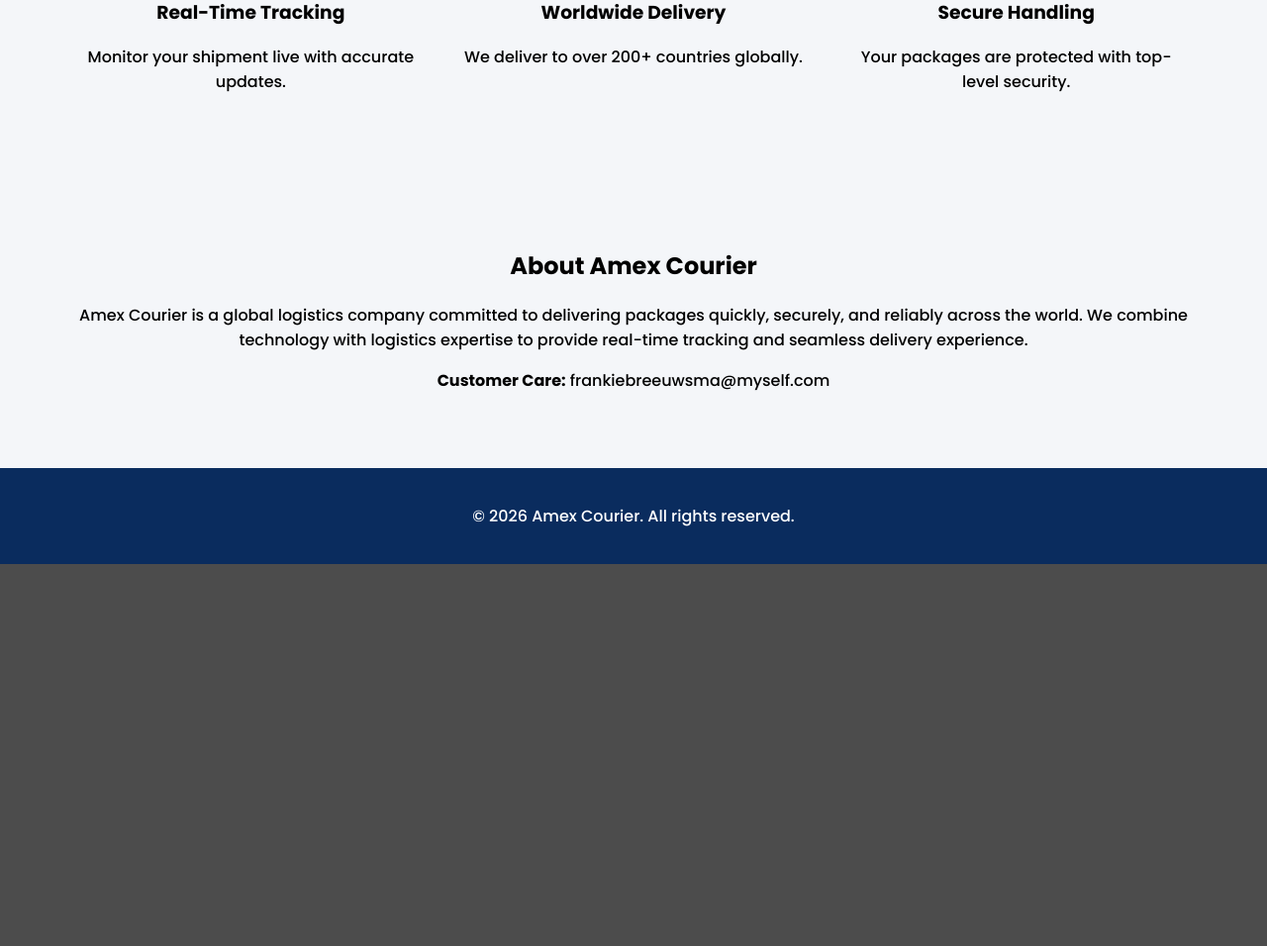
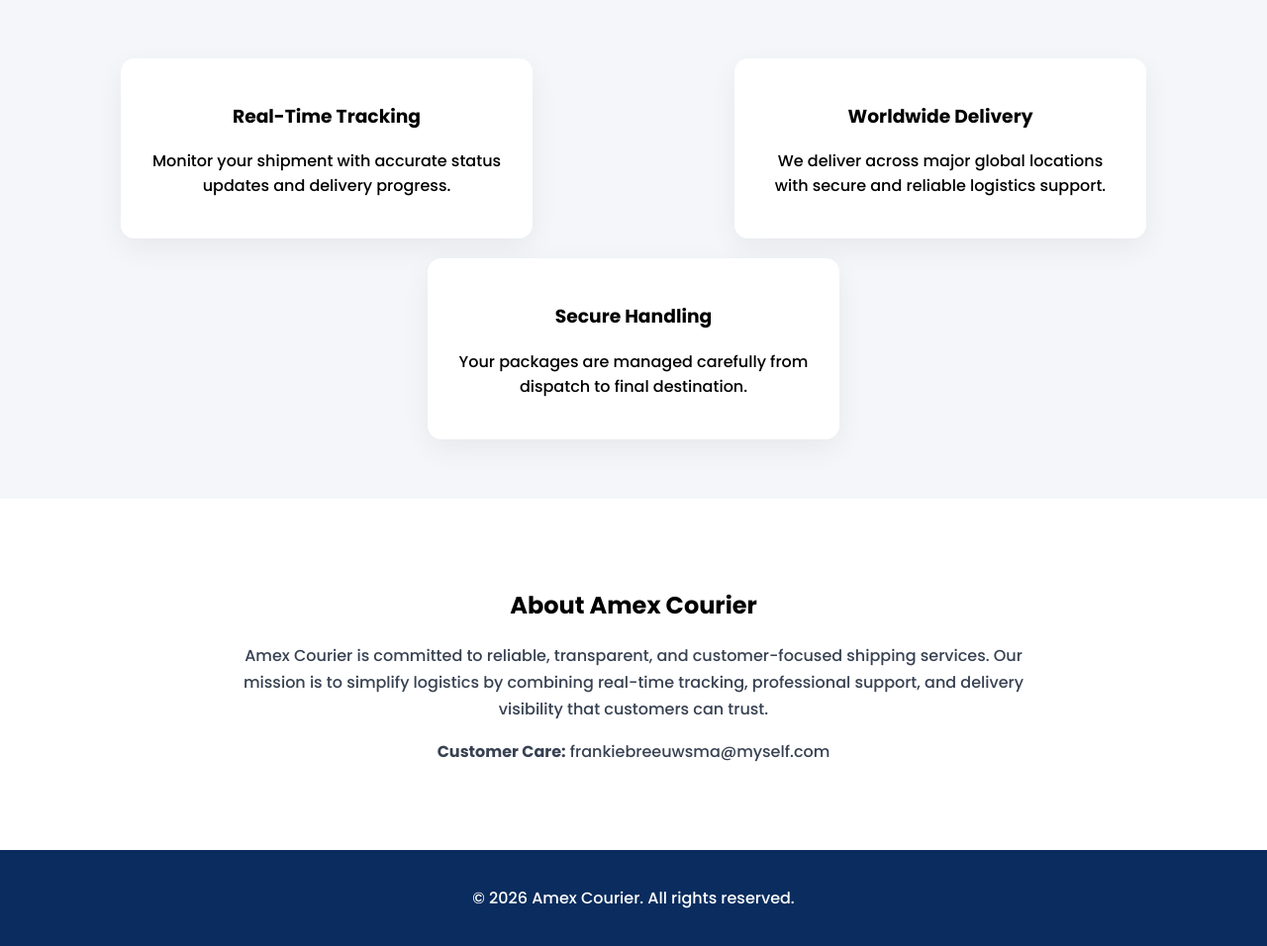
Before and after one commit to amexlabs-ui/amex-courier, a Flask app: page / in a window 1280 px wide; the page is wider, and only the part inside the window is pictured. Shown: the part 801-1757 px from the top of that part at 99% size. Before the commit the page ends 1371 px from the top of that part, so only its background shows below. Run offline with Flask 3, Linux system fonts and the light colour scheme.

Commit message:
Update index.html

```diff
--- a/templates/index.html
+++ b/templates/index.html
@@ -4,7 +4,6 @@
 <meta charset="UTF-8">
 <title>Amex Courier</title>
 <link rel="stylesheet" href="/static/style.css">
-
 <link href="https://fonts.googleapis.com/css2?family=Poppins:wght@300;500;700&display=swap" rel="stylesheet">
 
 <style>
@@ -13,27 +12,28 @@ body {
     font-family: 'Poppins', sans-serif;
 }
 
-/* NAVBAR */
 .navbar {
     display: flex;
     justify-content: space-between;
     padding: 15px 50px;
-    background: rgba(0,0,0,0.6);
+    background: rgba(0,0,0,0.55);
     position: absolute;
     width: 100%;
+    box-sizing: border-box;
     color: white;
+    z-index: 10;
 }
 
 .navbar a {
     color: white;
     margin-left: 20px;
     text-decoration: none;
+    font-weight: 500;
 }
 
-/* HERO */
 .hero {
-    height: 90vh;
-    background: linear-gradient(rgba(0,0,0,0.5), rgba(0,0,0,0.5)),
+    min-height: 90vh;
+    background: linear-gradient(rgba(0,0,0,0.45), rgba(0,0,0,0.45)),
     url('https://images.unsplash.com/photo-1586528116311-ad8dd3c8310d');
     background-size: cover;
     background-position: center;
@@ -42,65 +42,110 @@ body {
     align-items: center;
     justify-content: center;
     text-align: center;
+    padding: 40px 20px;
 }
 
 .hero h1 {
-    font-size: 50px;
+    font-size: 52px;
+    margin-bottom: 10px;
+}
+
+.hero p {
+    font-size: 18px;
+    margin-bottom: 28px;
 }
 
 .track-box {
-    margin-top: 20px;
+    display: flex;
+    justify-content: center;
+    flex-wrap: wrap;
+    gap: 0;
 }
 
 .track-box input {
-    padding: 14px;
-    width: 300px;
+    padding: 16px;
+    width: 320px;
     border: none;
+    outline: none;
+    font-size: 15px;
 }
 
 .track-box button {
-    padding: 14px;
-    background: orange;
+    padding: 16px 24px;
+    background: #ff6b00;
+    color: white;
     border: none;
     cursor: pointer;
+    font-weight: 600;
 }
 
-/* FEATURES */
 .features {
     display: flex;
     justify-content: space-around;
-    padding: 60px;
+    gap: 20px;
+    padding: 60px 30px;
     background: #f4f6f9;
+    flex-wrap: wrap;
 }
 
 .feature {
     width: 30%;
+    min-width: 260px;
+    background: white;
+    border-radius: 14px;
+    padding: 25px;
+    box-shadow: 0 10px 30px rgba(0,0,0,0.06);
     text-align: center;
 }
 
-/* ABOUT */
 .about {
-    padding: 60px;
+    padding: 70px 30px;
     text-align: center;
+    background: white;
 }
 
-/* FOOTER */
+.about p {
+    max-width: 850px;
+    margin: 0 auto 16px;
+    line-height: 1.7;
+    color: #374151;
+}
+
 .footer {
     background: #0a2c5e;
     color: white;
     text-align: center;
     padding: 20px;
 }
+
+@media (max-width: 768px) {
+    .navbar {
+        padding: 15px 20px;
+        flex-direction: column;
+        gap: 10px;
+    }
+
+    .hero h1 {
+        font-size: 34px;
+    }
+
+    .track-box {
+        flex-direction: column;
+        align-items: center;
+    }
+
+    .track-box input,
+    .track-box button {
+        width: 100%;
+        max-width: 380px;
+    }
+}
 </style>
-
 </head>
-
 <body>
 
-<!-- NAVBAR -->
 <div class="navbar">
     <div><b>Amex Courier</b></div>
-
     <div>
         <a href="/">Home</a>
         <a href="/login">Login</a>
@@ -110,7 +155,6 @@ body {
     </div>
 </div>
 
-<!-- HERO -->
 <div class="hero">
     <div>
         <h1>Fast & Secure Global Delivery</h1>
@@ -120,44 +164,36 @@ body {
             <input name="code" placeholder="Enter Tracking Code" required>
             <button type="submit">Track Package</button>
         </form>
-
     </div>
 </div>
 
-<!-- FEATURES -->
 <div class="features">
-
     <div class="feature">
         <h3>Real-Time Tracking</h3>
-<p>Monitor your shipment live with accurate updates.</p>
+        <p>Monitor your shipment with accurate status updates and delivery progress.</p>
     </div>
 
     <div class="feature">
         <h3>Worldwide Delivery</h3>
-<p>We deliver to over 200+ countries globally.</p>
+        <p>We deliver across major global locations with secure and reliable logistics support.</p>
     </div>
 
     <div class="feature">
         <h3>Secure Handling</h3>
-<p>Your packages are protected with top-level security.</p>
+        <p>Your packages are managed carefully from dispatch to final destination.</p>
+    </div>
 </div>
 
+<div class="about">
+    <h2>About Amex Courier</h2>
+    <p>
+        Amex Courier is committed to reliable, transparent, and customer-focused shipping services.
+        Our mission is to simplify logistics by combining real-time tracking, professional support,
+        and delivery visibility that customers can trust.
+    </p>
+    <p><strong>Customer Care:</strong> frankiebreeuwsma@myself.com</p>
 </div>
 
-<!-- ABOUT -->
-<div class="about">
-<h2>About Amex Courier</h2>
-
-<p>
-Amex Courier is a global logistics company committed to delivering packages quickly,
-securely, and reliably across the world. We combine technology with logistics expertise
-to provide real-time tracking and seamless delivery experience.
-</p>
-
-<p><b>Customer Care:</b> frankiebreeuwsma@myself.com</p>
-</div>
-
-<!-- FOOTER -->
 <div class="footer">
     <p>© 2026 Amex Courier. All rights reserved.</p>
 </div>
```
Lines whose indentation alone changed are shown as unchanged.
